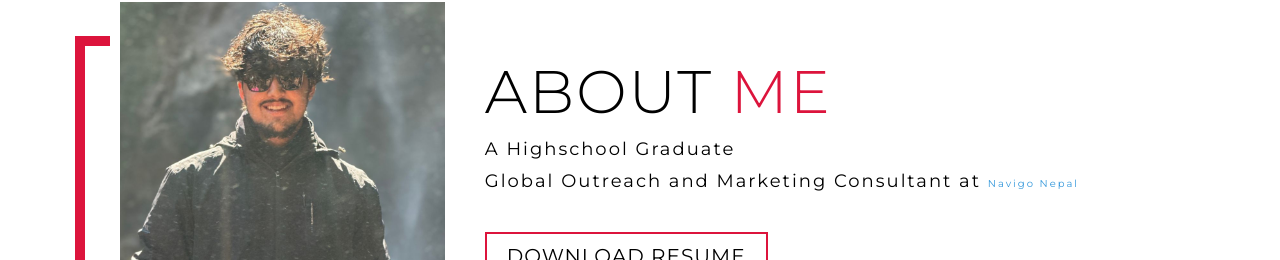
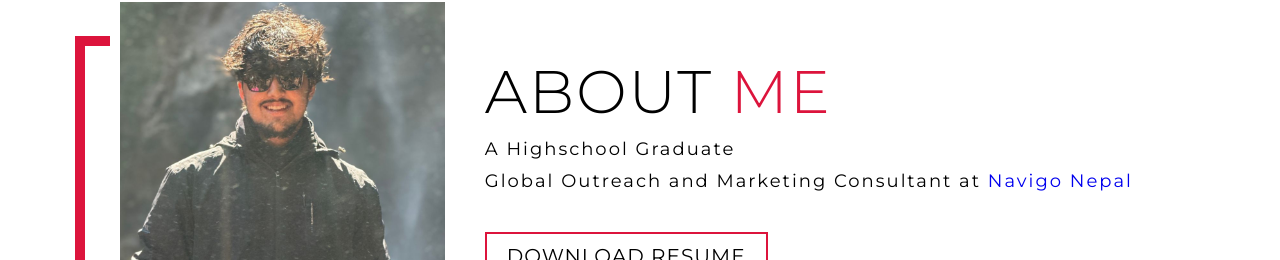
Before and after one commit to banzpratik/banpratik, a plain HTML site: page index.html in a window 1280 px wide. Shown: the part 1008-1268 px from the top of the page. Drawn offline with Linux system fonts and the light colour scheme.

Commit message:
Update index.html

```diff
--- a/index.html
+++ b/index.html
@@ -89,7 +89,7 @@
       <div class="col-right">
         <h1 class="section-title">About <span>me</span></h1>
         <h2>A Highschool Graduate</h2>
-        <h2>Global Outreach and Marketing Consultant at <a href="https://navigonepal.org" class="custom-link">Navigo Nepal</a></h2>
+        <h2>Global Outreach and Marketing Consultant at <a href="https://navigonepal.org" class="funky-link">Navigo Nepal</a></h2>
         <a href="https://drive.google.com/file/d/1b6MAzfF2_342FXr5N85KoXUEw0R63x0K/view?usp=sharing" class="cta">Download Resume</a>
       </div>
 
```
